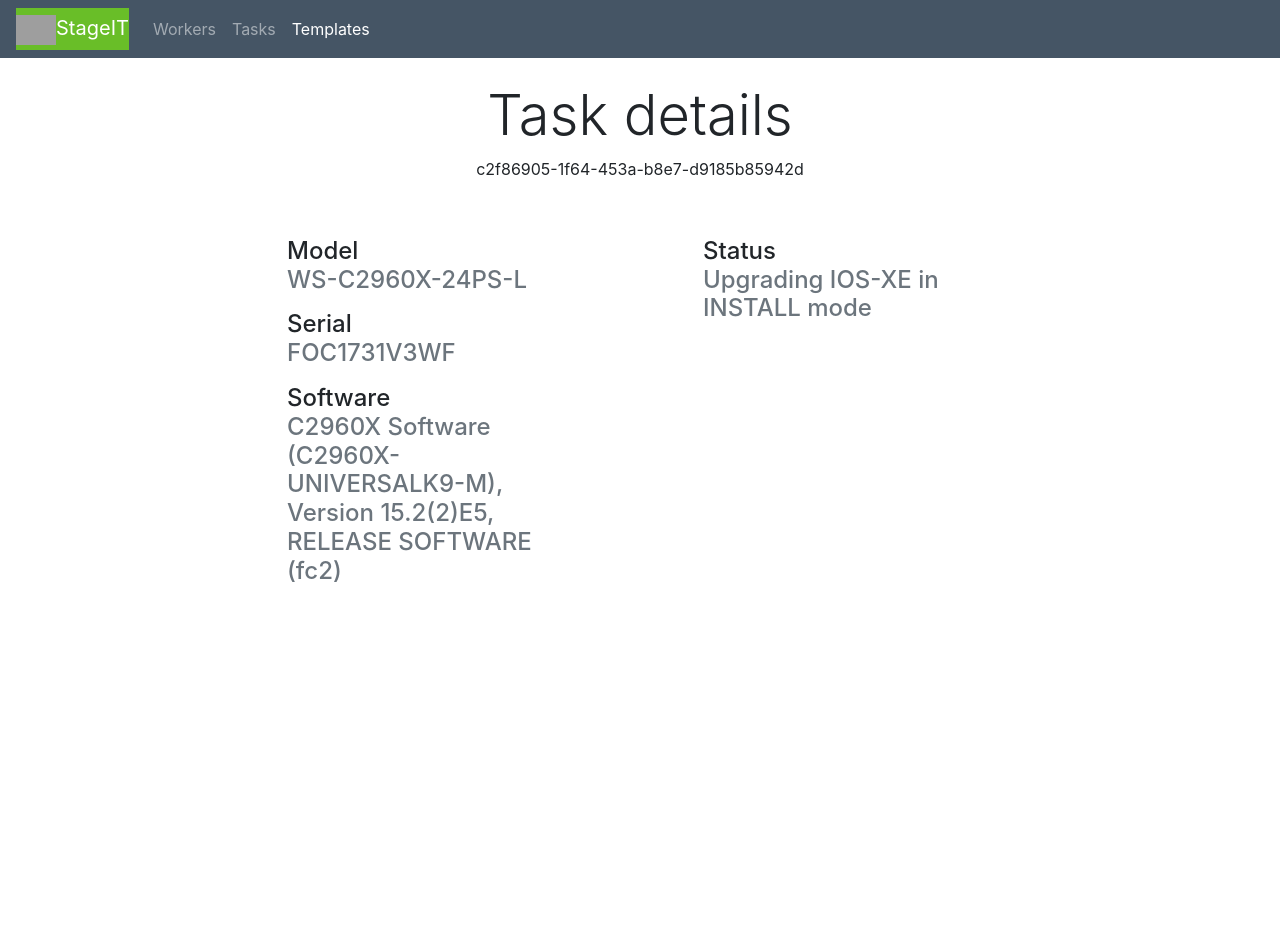
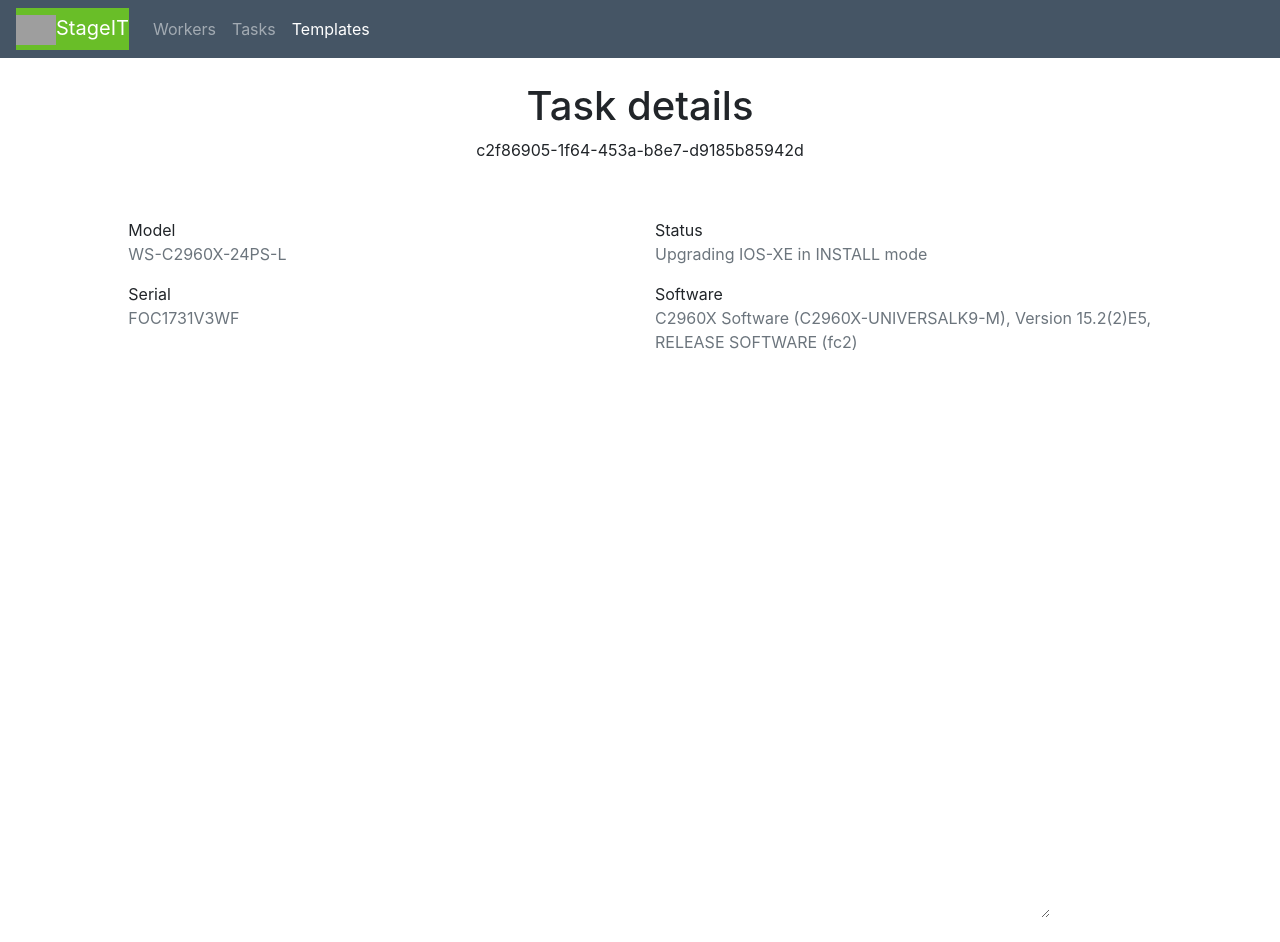
Before and after one commit to icovada/stageit, a Flask app: page /tasks/1 in a window 1280 px wide. Before the commit the page ends 582 px from the top, so only its background shows below. Run offline with Flask 2, Linux system fonts and the light colour scheme; some libraries are stand-ins or nearby versions; grey boxes are pictures that could not be loaded.

Commit message:
Task detail changes.
Smaller text, more space, text area for log streaming

```diff
--- a/stageit/web/templates/tasks/taskdetail.html
+++ b/stageit/web/templates/tasks/taskdetail.html
@@ -10,32 +10,34 @@
 {% block body %}
 <div class="container">
     <!--<h1 class="display-4 content-center px-3 py-3 pt-md-4 pb-md-4 mx-auto row justify-content-center">Task details</h1>-->
-    <h1 class="display-4 content-center pt-md-4 row justify-content-center">Task details</h1>
+    <h1 class="display-6 content-center pt-md-4 row justify-content-center">Task details</h1>
 </div>
 <div class="row justify-content-center mx-auto">c2f86905-1f64-453a-b8e7-d9185b85942d</div>
 
-<div class="row justify-content-center px-3 py-3 pt-md-5 pb-md-4 mx-auto">
-    <div class="col-4">
-        <h4 class="m-auto px-5 py-2">
+<div class="row justify-content-center px-2 py-3 pt-md-5 pb-md-4 mx-auto">
+    <div class="col-5">
+        <div class="py-2">
             Model
             <div class="text-muted">WS-C2960X-24PS-L</div>
-        </h4>
-        <h4 class="m-auto px-5 py-2">
+        </div>
+        <div class="py-2">
             Serial
             <div class="text-muted">FOC1731V3WF</div>
-        </h4>
-        <h4 class="m-auto px-5 py-2">
+        </div>
+    </div>
+    <div class="col-5">
+        <div class="py-2">
+            Status
+            <div class="text-muted">Upgrading IOS-XE in INSTALL mode</div>
+        </div>
+        <div class="py-2">
             Software
             <div class="text-muted">C2960X Software (C2960X-UNIVERSALK9-M), Version 15.2(2)E5, RELEASE SOFTWARE (fc2)
             </div>
-        </h4>
-    </div>
-    <div class="col-4">
-        <h4 class="m-auto px-5 py-2">
-            Status
-            <div class="text-muted">Upgrading IOS-XE in INSTALL mode</div>
-        </h4>
-
+        </div>
     </div>
 </div>
+<div class="row justify-content-center px-2 py-3 pt-md-5 pb-md-4 mx-auto">
+    <textarea class="border-0" style="font-family:monospace; width: 820px;" id="exampleFormControlTextarea1" rows="20"></textarea>
+</div>
 {% endblock %}
```
